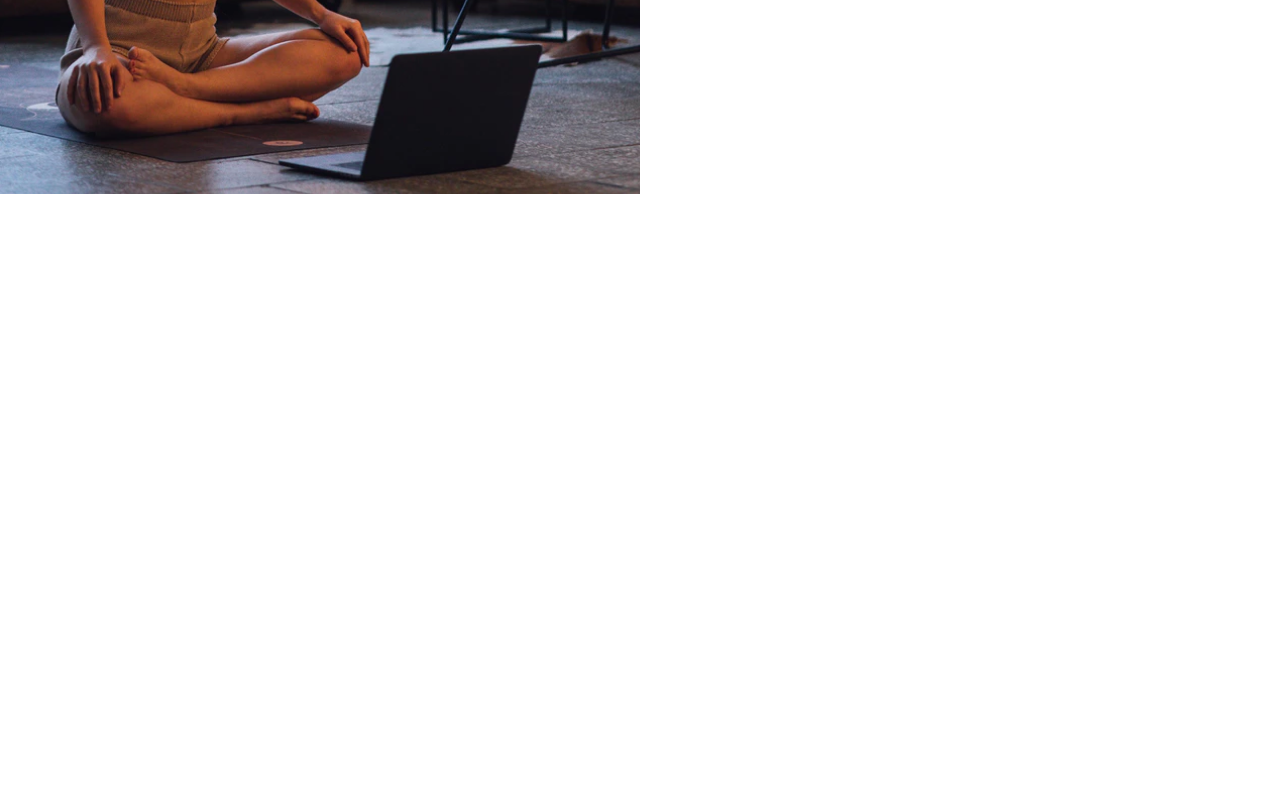
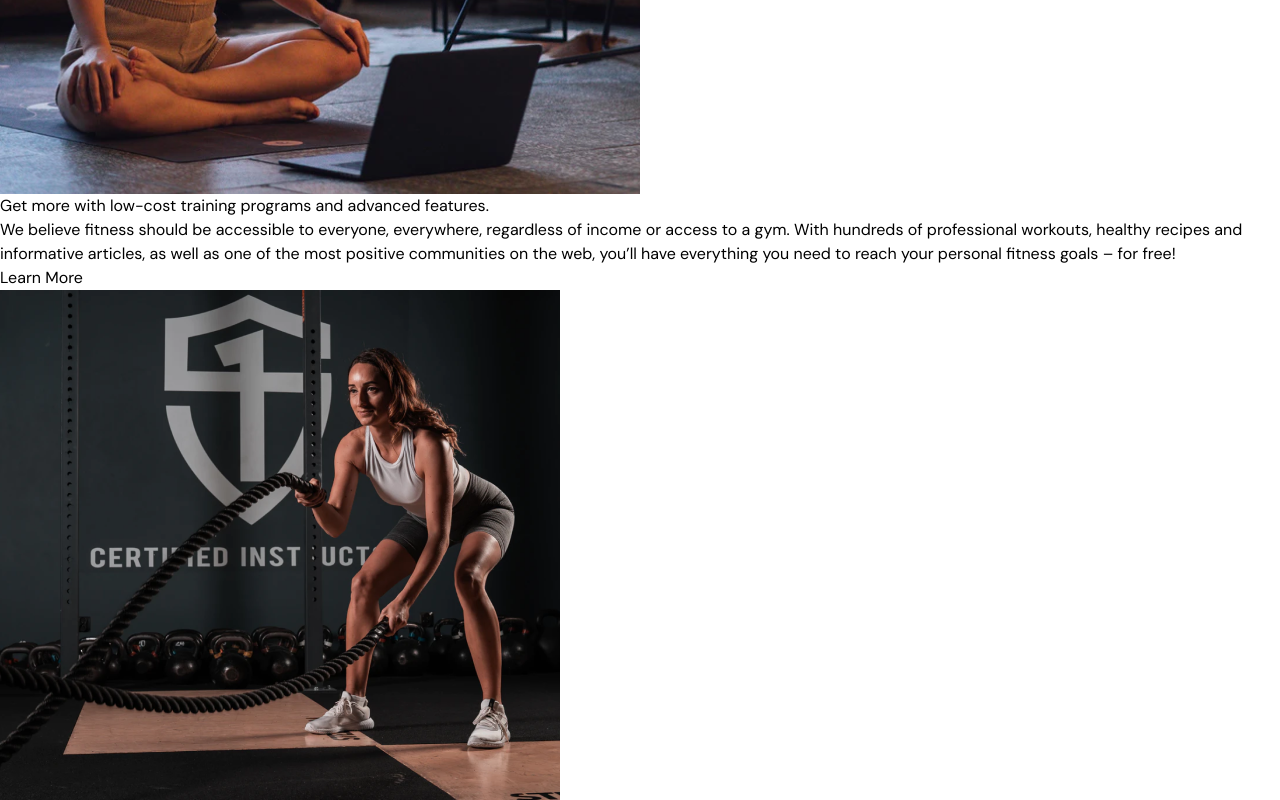
Before and after one commit to stivex001/bai_fitness, a React (Vite) app: page / in a window 1280 px wide. Shown: the part 2877-3677 px from the top of the page. Before the commit the page ends 3071 px from the top, so only its background shows below. Built offline with nearby package versions, Linux system fonts and the light colour scheme.

Commit message:
feat: made the card component resuable

```diff
--- a/src/scenes/benefit/Benefit.tsx
+++ b/src/scenes/benefit/Benefit.tsx
@@ -3,8 +3,9 @@ import Htext from "@/shared/Htext";
 import { Benefits, SelectedPage } from "@/shared/types";
 import { ArrowRight } from "@mui/icons-material";
 import { motion } from "framer-motion";
-import AnchorLink from "react-anchor-link-smooth-scroll";
 import yoga from "../../assets/Mask Group.png";
+import Exercise from "../../assets/Mask Group (1).png";
+import Card from "@/shared/Card";
 
 type Props = {
   setSelectPage: (value: SelectedPage) => void;
@@ -79,31 +80,24 @@ const Benefit = ({ setSelectPage }: Props) => {
         </motion.div>
 
         {/* GRAPHICS AND DESCRIPTION */}
-        <div className="my-10">
-          <div>
-            <div>
-              <div>
-                <Htext>Work out at home for free.</Htext>
-                <p className="my-5 text-sm font-normal text-gray-300">
-                  We believe fitness should be accessible to everyone,
-                  everywhere, regardless of income or access to a gym. With
-                  hundreds of professional workouts, healthy recipes and
-                  informative articles, as well as one of the most positive
-                  communities on the web, you’ll have everything you need to
-                  reach your personal fitness goals – for free!
-                </p>
-                <AnchorLink
-                  className="text-sm font-bold text-red-500 underline hover:text-yellow-500"
-                  onClick={() => setSelectPage(SelectedPage.ContactUs)}
-                  href={`#${SelectedPage.ContactUs}`}
-                >
-                  <p>Learn More</p>
-                </AnchorLink>
-              </div>
-              <div>
-                <img src={yoga} alt="" />
-              </div>
-            </div>
+        <div className="my-20">
+          <div className="flex flex-col gap-36">
+            <Card
+              title="Work out at home for free."
+              desc="We believe fitness should be accessible to everyone, everywhere, regardless of income or access to a gym. With hundreds of professional workouts, healthy recipes and informative articles, as well as one of the most positive communities on the web, you’ll have everything you need to reach your personal fitness goals – for free!"
+              src={yoga}
+              setSelectPage={function (value: SelectedPage): void {
+                throw new Error("Function not implemented.");
+              }}
+            />
+            <Card
+              title="Get more with low-cost training programs and advanced features."
+              desc="We believe fitness should be accessible to everyone, everywhere, regardless of income or access to a gym. With hundreds of professional workouts, healthy recipes and informative articles, as well as one of the most positive communities on the web, you’ll have everything you need to reach your personal fitness goals – for free!"
+              src={Exercise}
+              setSelectPage={function (value: SelectedPage): void {
+                throw new Error("Function not implemented.");
+              }}
+            />
             <div></div>
           </div>
         </div>
--- /dev/null
+++ b/src/shared/Card.tsx
@@ -0,0 +1,34 @@
+import React from "react";
+import Htext from "./Htext";
+import AnchorLink from "react-anchor-link-smooth-scroll";
+import { SelectedPage } from "./types";
+
+type Props = {
+  setSelectPage: (value: SelectedPage) => void;
+  title: string;
+  desc: string;
+  src: string;
+};
+
+const Card = ({ setSelectPage, title, desc, src }: Props) => {
+  return (
+    <div className="lg:flex items-center gap-8 ">
+      <div className="basis-3/5 mb-8">
+        <Htext>{title}</Htext>
+        <p className="my-5 text-sm font-normal text-gray-300">{desc}</p>
+        <AnchorLink
+          className="text-sm font-bold text-red-500 underline hover:text-yellow-500"
+          onClick={() => setSelectPage(SelectedPage.ContactUs)}
+          href={`#${SelectedPage.ContactUs}`}
+        >
+          <p>Learn More</p>
+        </AnchorLink>
+      </div>
+      <div>
+        <img src={src} alt="" />
+      </div>
+    </div>
+  );
+};
+
+export default Card;
```
Also changed, not shown: src/assets/Mask Group (1).png (added).
